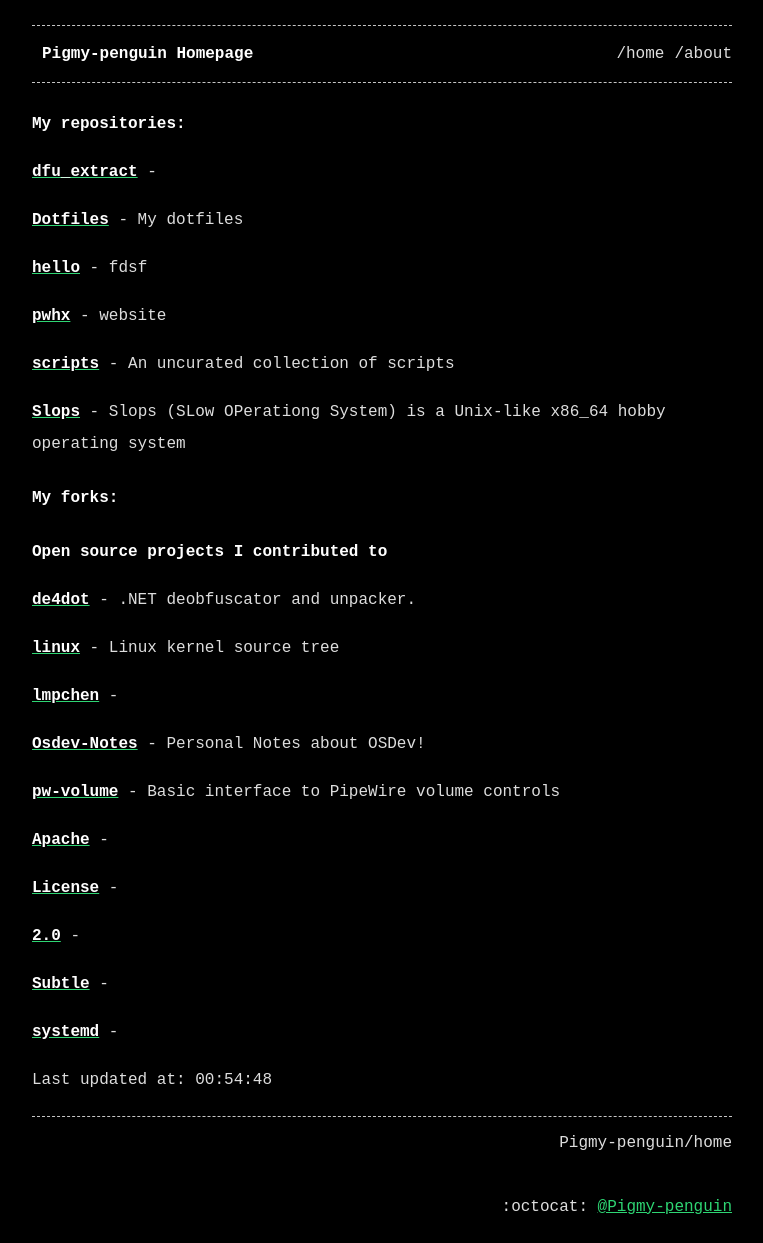
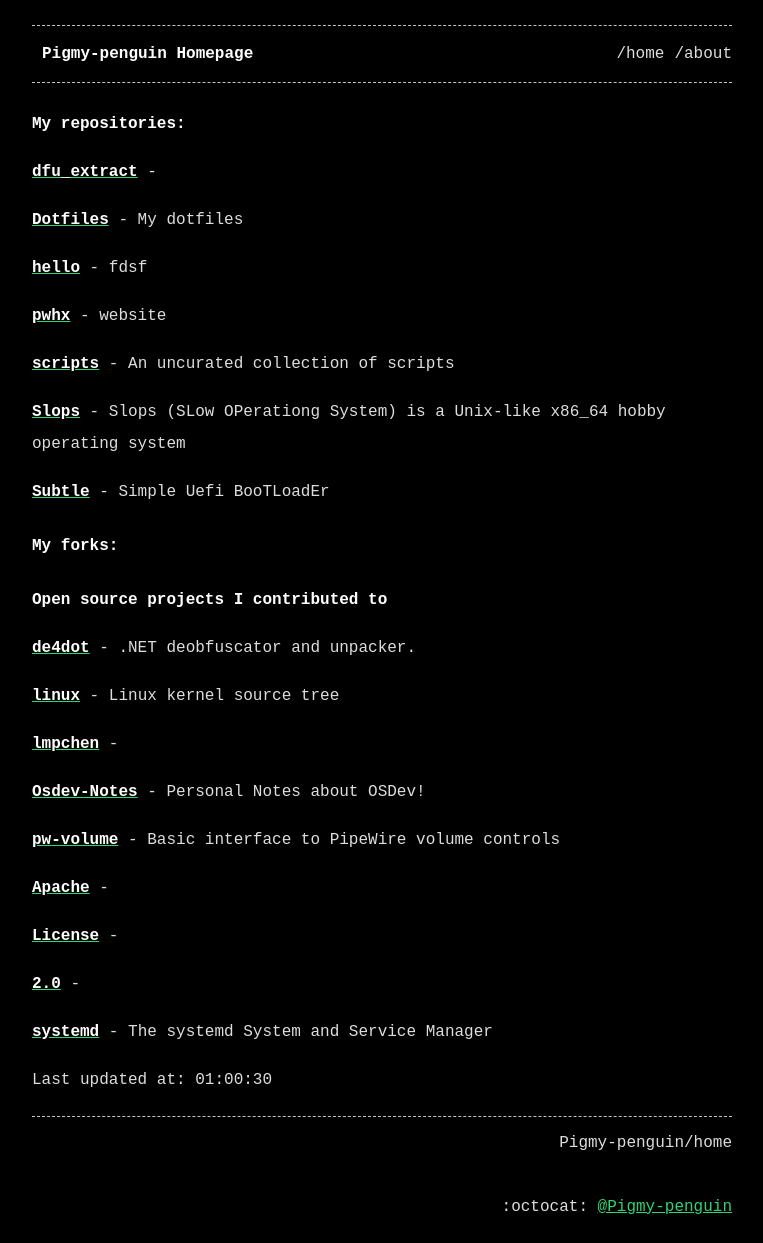
Before and after one commit to Pigmy-penguin/Pigmy-penguin.github.io, a Jekyll site: the page built from index.md, in a window 1280 px wide. Shown: the whole page, without its empty margins (258-1021 px from the left). Built offline with Jekyll 4.4.1, drawn with Linux system fonts in a browser that asks for light colours.

Commit message:
Auto updating the website

```diff
--- a/index.md
+++ b/index.md
@@ -19,6 +19,8 @@ title: Pigmy-penguin Homepage
 
 [**Slops**](https://github.com/Pigmy-penguin/Slops) - Slops (SLow OPerationg System) is a Unix-like x86_64 hobby operating system
 
+[**Subtle**](https://github.com/Pigmy-penguin/Subtle) - Simple Uefi BooTLoadEr
+
 ## My forks:
 ### Open source projects I contributed to
 
@@ -38,9 +40,7 @@ title: Pigmy-penguin Homepage
 
 [**2.0**](https://github.com/Pigmy-penguin/2.0) -
 
-[**Subtle**](https://github.com/Pigmy-penguin/Subtle) -
-
-[**systemd**](https://github.com/Pigmy-penguin/systemd) -
+[**systemd**](https://github.com/Pigmy-penguin/systemd) - The systemd System and Service Manager
 
 
-Last updated at: 00:54:48
+Last updated at: 01:00:30
```
Also changed, not shown: 2 other files.
